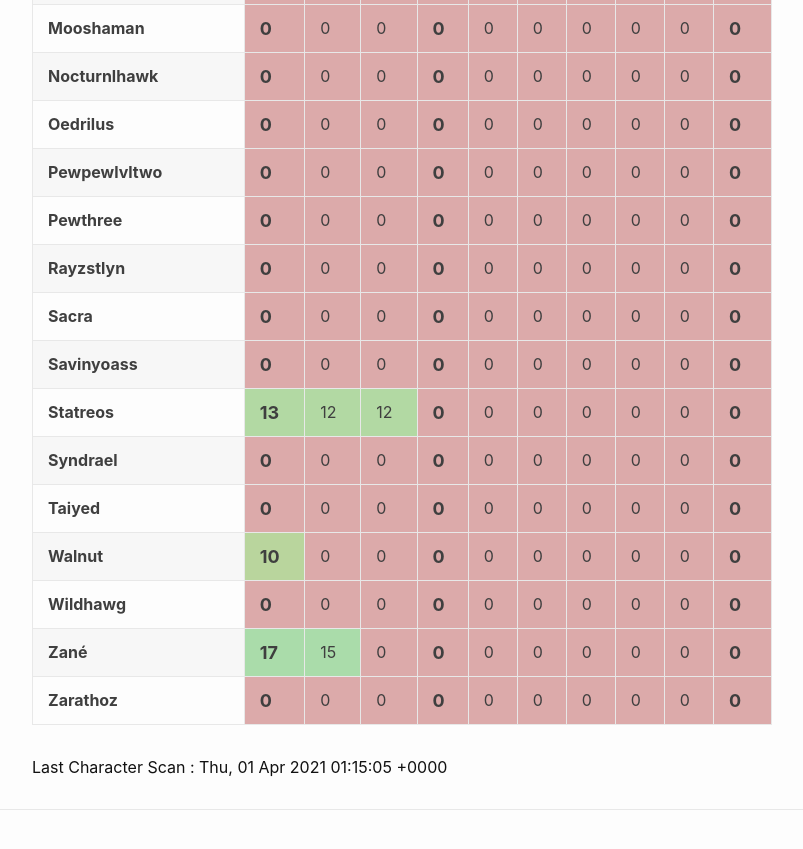
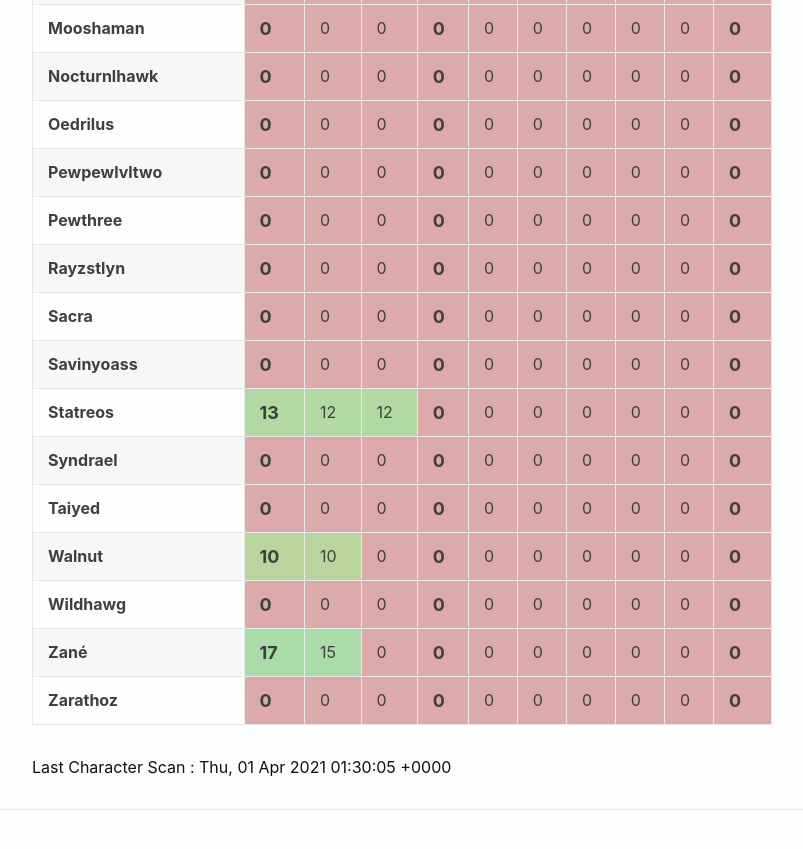
Before and after one commit to eldertribunal/keystonetracker, a Jekyll site: the page built from weekly.md, in a window 1280 px wide and 900 px high, scrolled down 1390 px. Shown: the top 849 px of the window, without its empty margins (126-929 px from the left). Built offline with Jekyll 4.4.1, drawn with Linux system fonts in a browser that asks for light colours.

Commit message:
auto scan Thu Apr  1 01:30:53 UTC 2021

```diff
--- a/_data/scanned.json
+++ b/_data/scanned.json
@@ -1,3 +1,3 @@
 {
-  "timestamp": 1617239705
+  "timestamp": 1617240605
 }
--- a/_data/weekly.json
+++ b/_data/weekly.json
@@ -63,7 +63,7 @@
     "name": "Walnut",
     "dungeons": [
       10,
-      0,
+      10,
       0,
       0,
       0,
@@ -77,7 +77,7 @@
   {
     "name": "Beastmaster",
     "dungeons": [
-      0,
+      14,
       0,
       0,
       0,
```
